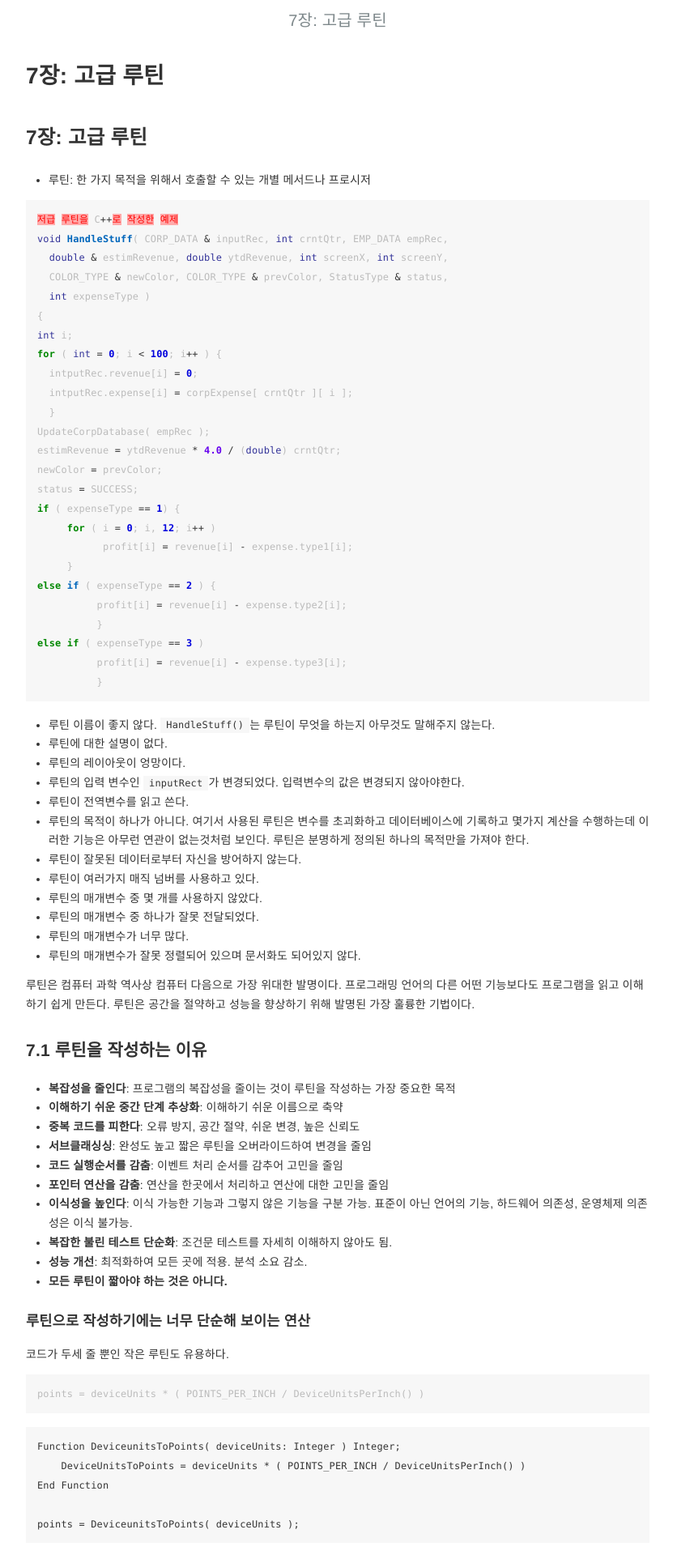
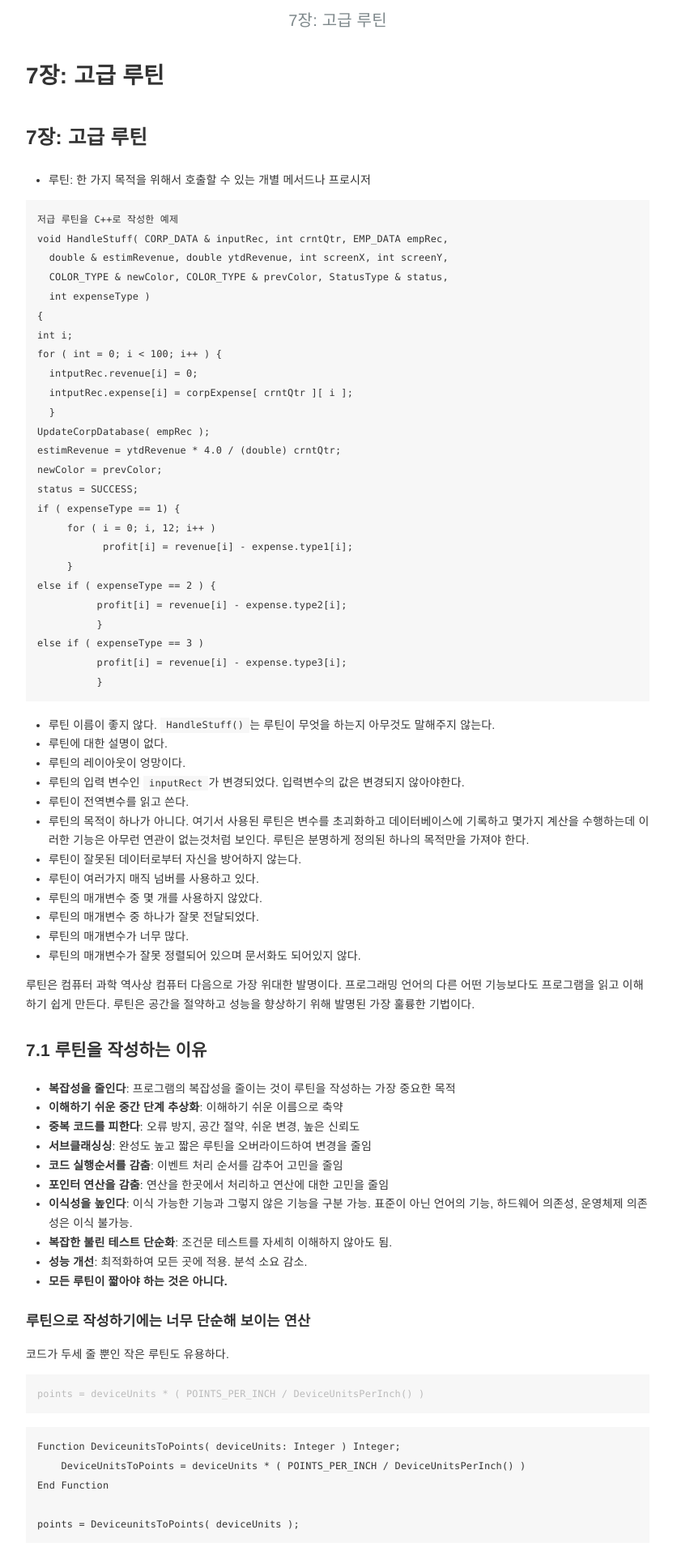
Before and after one commit to CodeComplete2PP/CodeComplete, a Jekyll site: the page built from _posts/2026-06-16-chapter7.md, in a window 1280 px wide. Shown: the top 1920 px of the page at 81% size, without its empty margins (223-1054 px from the left). Built offline with Jekyll 4.4.1, drawn with Linux system fonts in a browser that asks for light colours.

Commit message:
Revert "Add chapters 4-7 to index and fix code fences"
This reverts commit 3ba7ebc9f7da48a14ecd3e9fe593990e2a97ea9b.

````diff
--- a/_posts/2026-06-16-chapter7.md
+++ b/_posts/2026-06-16-chapter7.md
@@ -10,7 +10,7 @@ layout: post
 
 - 루틴: 한 가지 목적을 위해서 호출할 수 있는 개별 메서드나 프로시저
 
-``` c++
+``` C++
 저급 루틴을 C++로 작성한 예제
 void HandleStuff( CORP_DATA & inputRec, int crntQtr, EMP_DATA empRec,
   double & estimRevenue, double ytdRevenue, int screenX, int screenY,
````
Also changed, not shown: _posts/2026-06-16-chapter6.md (+1 -1 lines).
